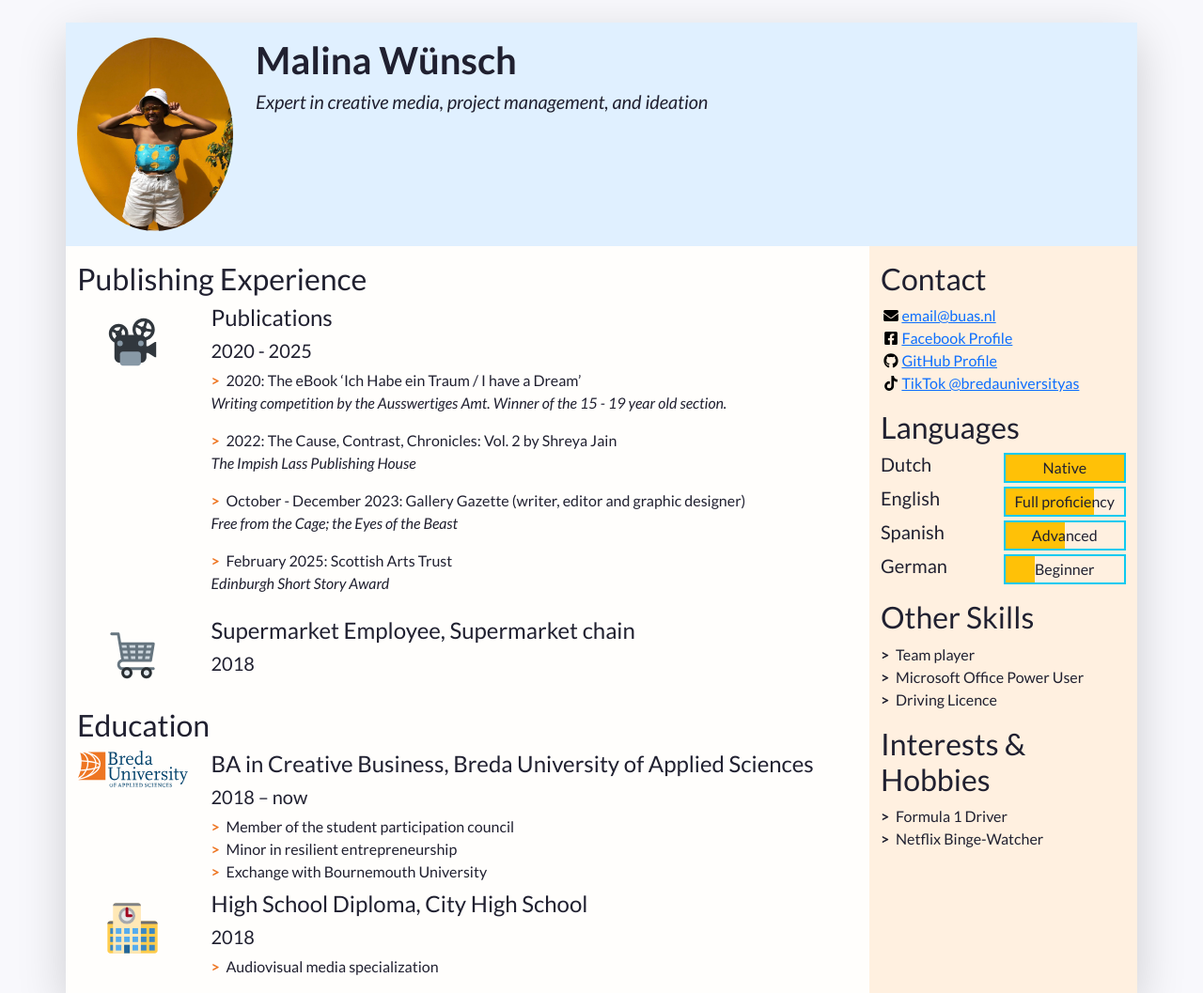
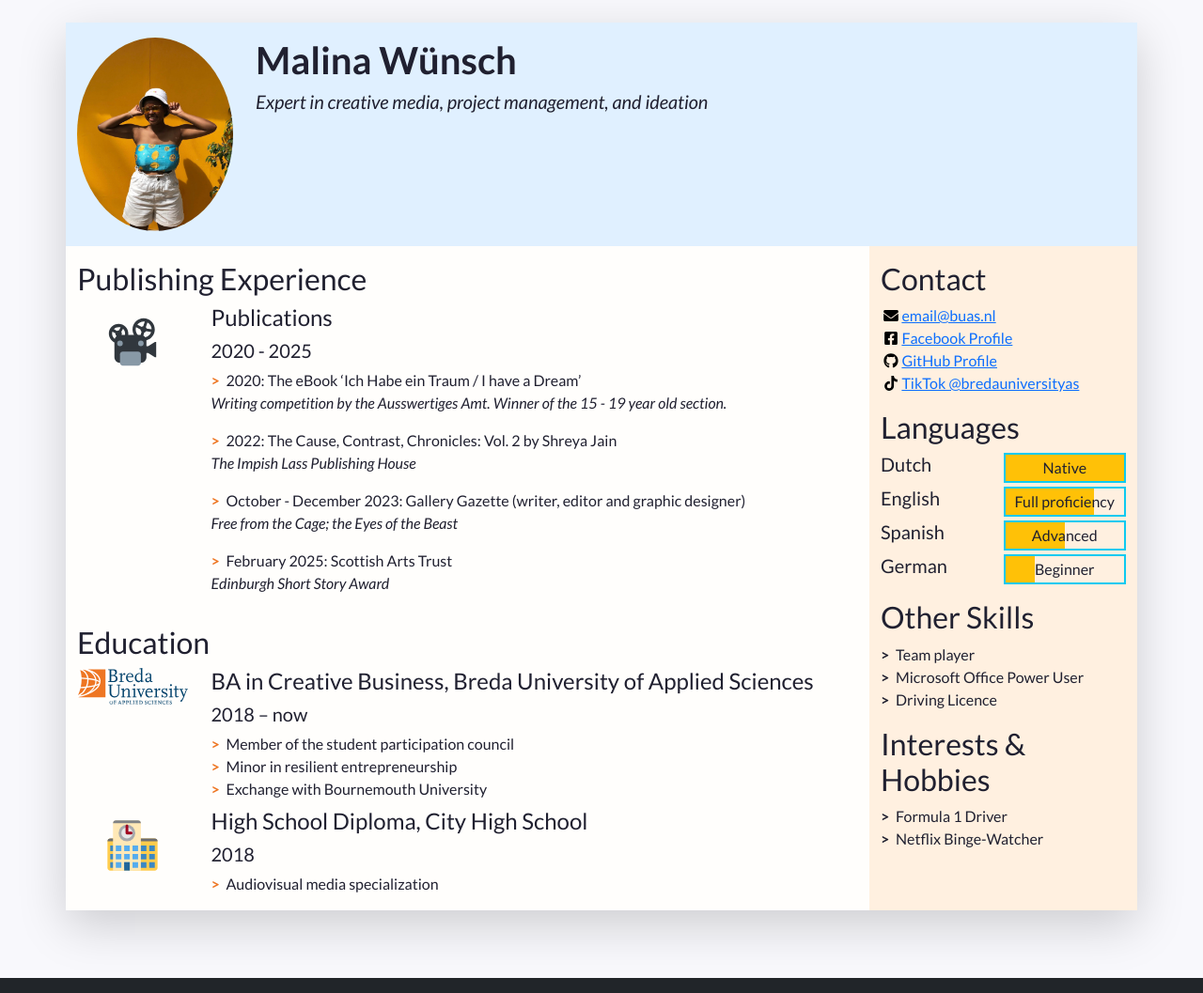
Before and after one commit to ma-uwu/personalcv, a plain HTML site: page index.html in a window 1280 px wide. Shown: the top 1057 px of the page at 94% size. Drawn offline with nearby package versions, Linux system fonts and the light colour scheme.

Commit message:
Deleted section two

```diff
--- a/index.html
+++ b/index.html
@@ -97,19 +97,6 @@
 					<li>February 2025: Scottish Arts Trust </li>
 					  <p> <i> Edinburgh Short Story Award </i> </p>
                   </ul>
-                </div>
-              </li>
-
-              <!-- 2nd item in professional experience -->
-              <li class="biography-item row mb-2">
-                <div class="logo-container col-3 col-sm-2 col-md-3 col-lg-2">
-                <!-- We're using a grid inside a grid so we can align logos and text -->
-                  <img class="biography-logo mw-100 d-block mx-auto" src="images/employers/trolley.svg" alt="Company logo" width="80">
-                </div>
-                <div class="biography-contents col-9 col-sm-10 col-md-9 col-lg-10">
-                  <h4>Supermarket Employee, Supermarket chain</h4>
-                  <h5>2018</h5>
-                  <!-- This entry doesn't have a list of achievements, but you can copy-paste the one from above -->
                 </div>
               </li>
 
```
Also changed, not shown: 1 other file.
